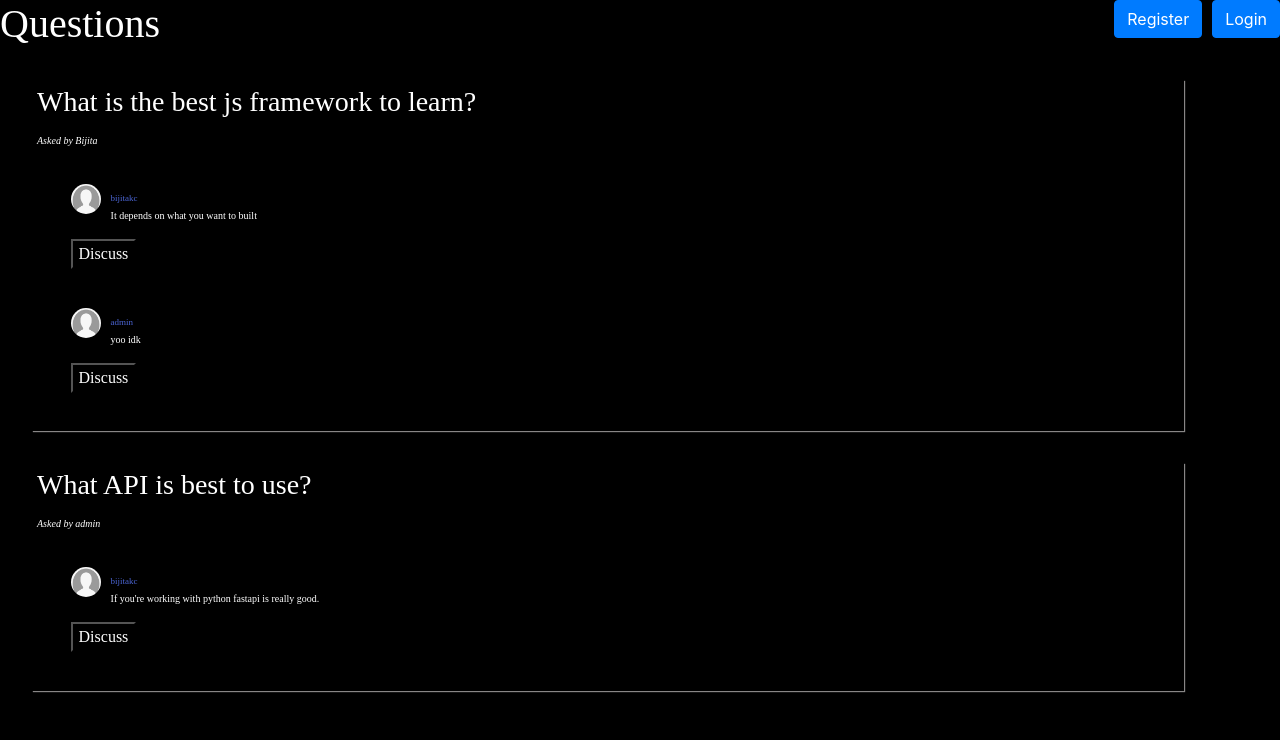
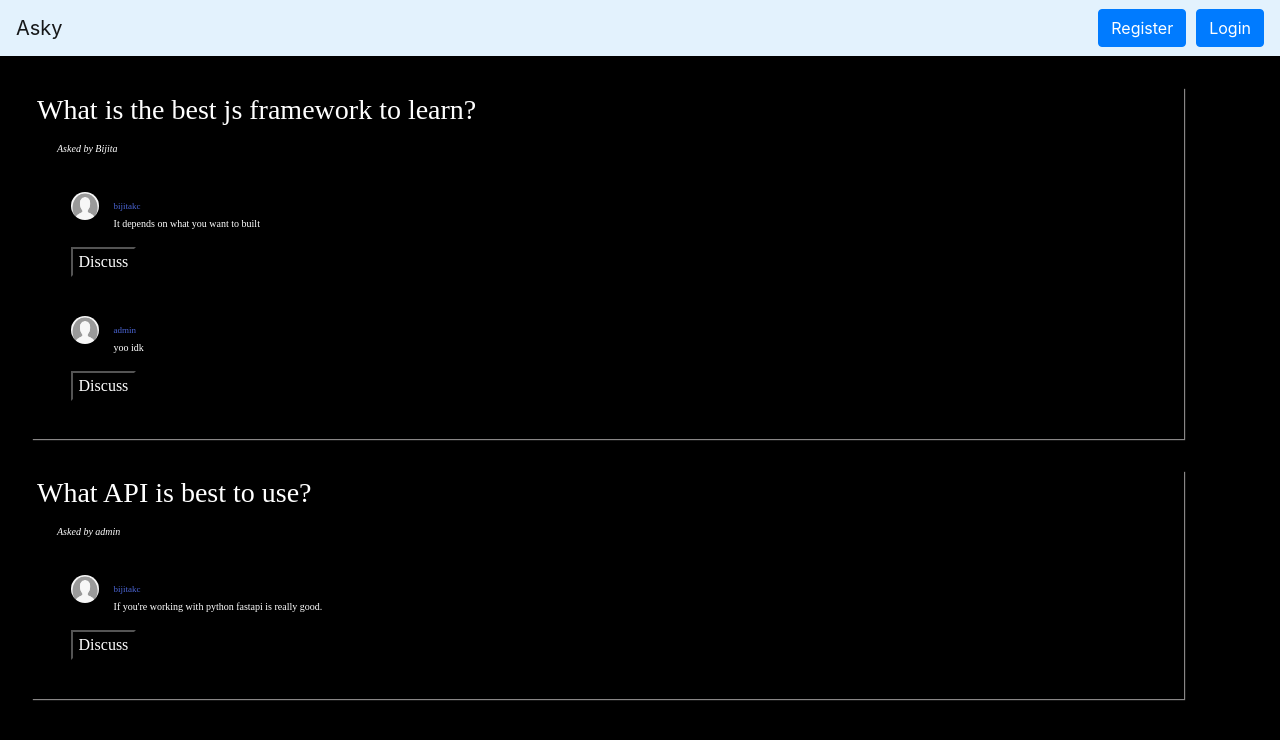
Before and after one commit to Bijitakc/Asky, a Django app: page /chat/ in a window 1280 px wide. Shown: the top 740 px of the page. Run offline with Django 3.2, Linux system fonts and the light colour scheme; data comes from the database, SQL or seed files in the repository; both versions use the stored data as it was after the commit; some libraries are stand-ins or nearby versions.

Commit message:
addition in templates

```diff
--- a/chat/templates/chat/base.html
+++ b/chat/templates/chat/base.html
@@ -17,6 +17,19 @@
   <!-- <nav class="navbar navbar-primary bg-primary">
     <span class="navbar-brand mb-0 h1">Asky</span>
   </nav> -->
+  <nav class="navbar navbar-expand-lg navbar navbar navbar-light" style="background-color: #e3f2fd;">
+    <a class="navbar-brand" href="#">Asky</a>
+    <button class="navbar-toggler" type="button" data-toggle="collapse" data-target="#navbarSupportedContent" aria-controls="navbarSupportedContent" aria-expanded="false" aria-label="Toggle navigation">
+      <span class="navbar-toggler-icon"></span>
+    </button>
+
+    <div class="collapse navbar-collapse" id="navbarSupportedContent">
+      <ul class="navbar-nav mr-auto">
+        <!-- <li class="nav-item active">
+          <a class="nav-link" href="#">Home <span class="sr-only">(current)</span></a>
+        </li> -->
+      </ul>
+      <div style="float: right;">
         {%if request.user.is_authenticated %}
         <a href="{% url 'user:logoutpage' %}">
           <button type="button" class="btn btn-primary" style="float: right;margin-left:10px ">
@@ -25,8 +38,6 @@
         </a>
 
         {%else%}
-
-
         <a href="{% url 'user:loginpage' %}">
           <button type="button" class="btn btn-primary" style="float: right;margin-left:10px ">
             Login
@@ -38,6 +49,9 @@
           </button>
         </a>
         {%endif%}
+      </div>
+    </div>
+  </nav>
 <div class="whole">
   {% block maincontent %}
   {% endblock %}
--- a/chat/templates/chat/index.html
+++ b/chat/templates/chat/index.html
@@ -2,15 +2,14 @@
 {% extends 'chat/base.html'%}
 {%load static%}
 {% block maincontent %}
-    <h1>Questions</h1>
     {% for q in posts %}
         <div class="wholecard" >
             <h3>{{q.question}}</h3>
-            <i style="font-size: 10px;">Asked by {{q.created_by}}</i>
+            <i style="font-size: 10px;margin-left: 20px;">Asked by {{q.created_by}}</i>
                 {% for a in answers %}
                     {% if a.post.id == q.id %}
                     <div class="answercard" >
-                        <img src="{% static 'chat/img/user.png' %}" style="height: 30px;width: 30px;border-radius:20px; margin-right: 10px;float: left;">
+                        <img src="{% static 'chat/img/user.png' %}" style="height: 28px;width: 28px;border-radius:30px; margin-right: 15px;float: left;">
                         <div class="ansin" >
                             <span style="color:rgb(75, 101, 212);font-size: 9px;">{{a.created_by}}</span>
                             <p style="font-size: 10px;">{{a.answer}}</p></div>
```
Also changed, not shown: db.sqlite3. Lines whose indentation alone changed are shown as unchanged.
